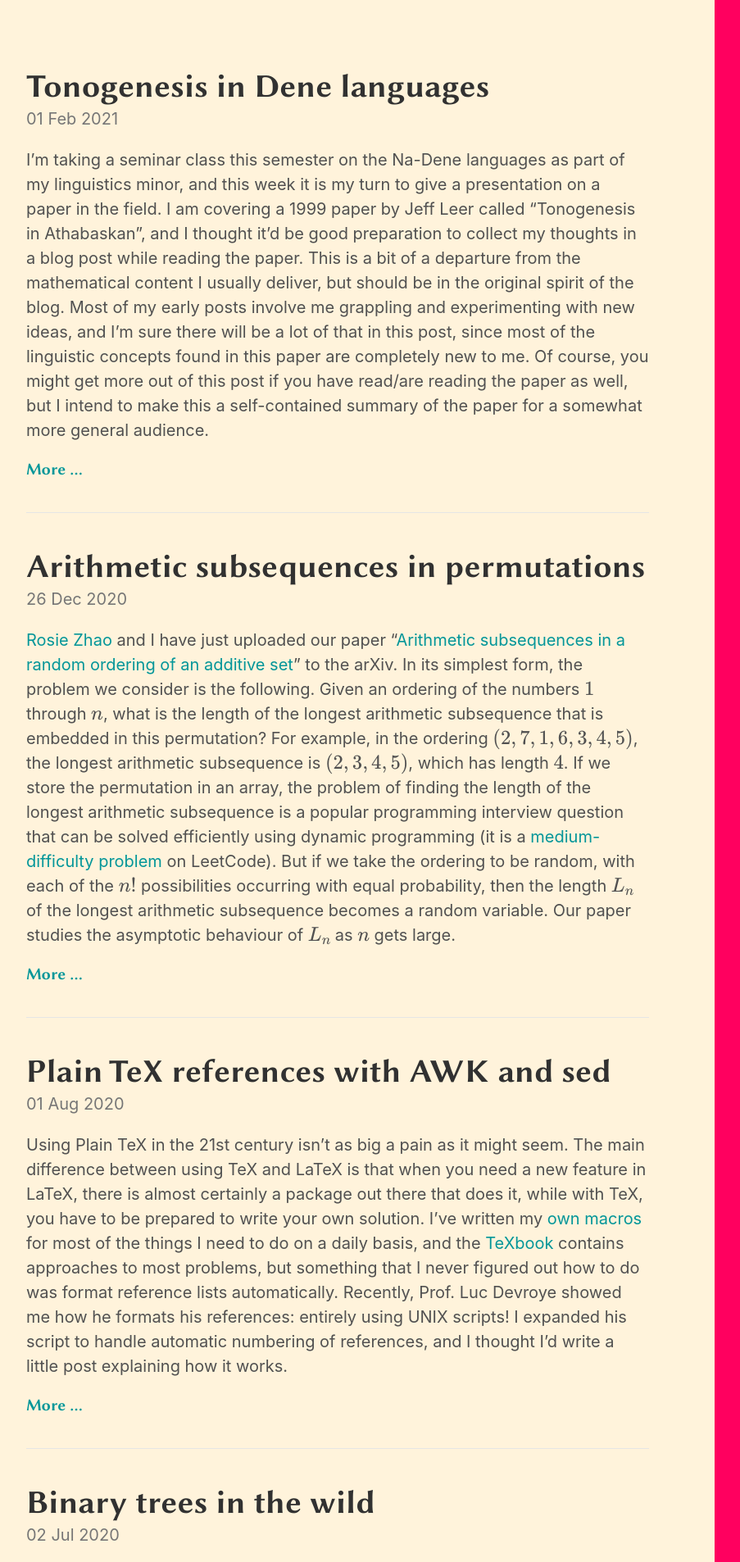
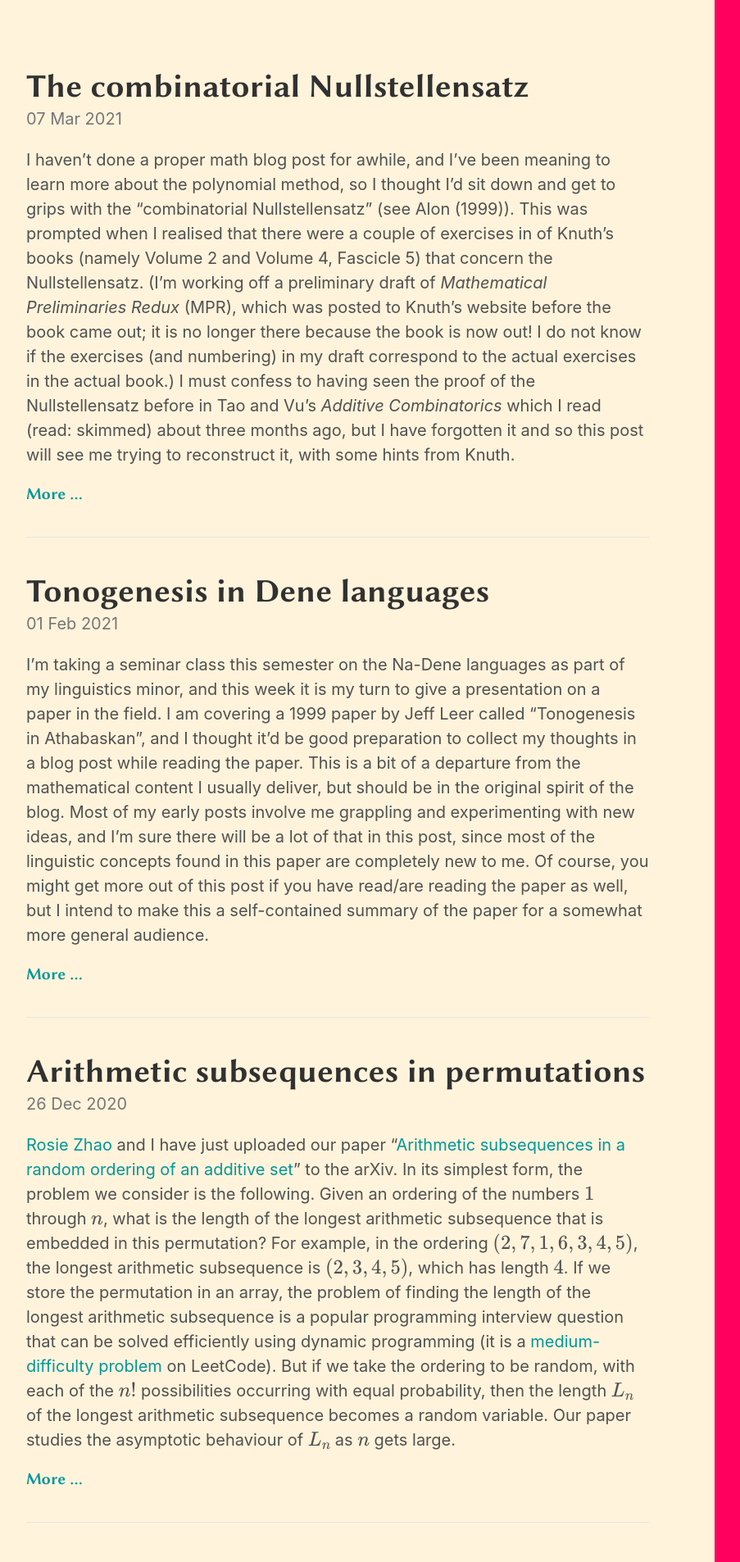
Before and after one commit to marcelgoh/marcelgoh.github.io, a Jekyll site: the page built from index.html, in a window 1280 px wide. Shown: the top 1906 px of the page at 82% size, without its empty margins (48-951 px from the left). Built offline with Jekyll 4.4.1, drawn with Linux system fonts in a browser that asks for light colours; some web fonts are replaced; formulas are drawn with MathJax 3; a script that is not in the unit is left out; the list of posts is cut into pages by our own code; some of the changed lines change nothing that is shown; some of the changed text lies outside the part shown.

Commit message:
Combinatorial Nullstellensatz

```diff
--- /dev/null
+++ b/_posts/2021-03-07-the-combinatorial-nullstellensatz.md
@@ -0,0 +1,214 @@
+---
+layout: post
+title: The combinatorial Nullstellensatz
+date: 2021-03-07
+published: true
+mathjax: true
+excerpt_separator:  <!--more-->
+---
+
+I haven't done a proper math blog post for awhile, and I've been meaning to learn more about the polynomial
+method, so I thought I'd sit down and get to grips with the "combinatorial Nullstellensatz" (see Alon (1999)).
+This was prompted when I realised that there were a couple of exercises in of Knuth's books (namely Volume 2
+and Volume 4, Fascicle 5) that concern
+the Nullstellensatz. (I'm working off a preliminary draft of _Mathematical Preliminaries Redux_ (MPR),
+which was posted to Knuth's website before the book came out; it is no longer there because the book is now out!
+I do not know if the exercises (and numbering) in my draft correspond to the actual exercises in the actual book.)
+I must confess to having seen the proof of the Nullstellensatz before
+in Tao and Vu's _Additive Combinatorics_ which I read (read: skimmed) about three months ago, but I have forgotten
+it and so this post will see me trying to reconstruct it, with some hints from Knuth.
+<!--more-->
+
+### Proof of the theorem
+
+Here is the statement we're trying to prove (exercise 114 of MPR):
+
+__Theorem__ (The combinatorial Nullstellensatz). _Let $k$ be a field and let $f\in k[x_1,\ldots,x_n]$
+be a polynomial such that the coefficient of $x_1^{d_1}\cdots x_n^{d_n}$ is nonzero and each term has degree
+at most $d_1+\cdots +d_n$. If $S_1, \ldots, S_n$ are subsets of $k$ with $|S_j|>d_j$ for every $1\leq j\leq n$
+and we pick $X_1,\ldots,X_n$ uniformly (and independently) at random respectively from $S_1,\ldots,S_n$, then_
+
+$${\bf P}\big\{ f(X_1,\ldots,X_n) \neq0\big\}
+\geq {(|S_1|-d_1) + \cdots + (|S_n|-d_n) - n+1\over|S_1|\cdots|S_n|}.$$
+
+This probability is nonzero by our assumption on the sizes of the $S_j$ and indeed,
+most applications of the Nullstellensatz simply use the existence of a single
+non-root of $f$ in $S_1\times\cdots\times S_n$.
+As a hint, Knuth says to consult exercise 4.6.1.-16, which is found in Volume 2. Reformulated in probabilistic
+notation to match the notation used in the statement of the Nullstellensatz above, here is its statement and proof:
+
+__Lemma.__ _Let $k$ be a field and fix a nonzero multivariate polynomial $f\in k[x_1,\ldots x_n]$. Suppose that
+the degree of $f$ in the variable $x_j$ is at most $d_j$ and let $S_1,\ldots,S_n$ be subsets of $k$ with
+$|S_j|\geq d_j$ for all $j$. Then if we sample $X_j$ uniformly (and independently) at random from each $S_j$,_
+
+$${\bf P}\big\{ f(X_1, \ldots, X_n) \neq 0\big\} \geq {\prod_{j=1}^n (|S_j| - d_j)\over |S_1|\cdots|S_n|}.$$
+
+_Proof._ We induce on $n$. When $n = 1$, a polynomial of degree $d_1$ can have at most $d_1$ roots, so there
+are at least $|S_1| - d_1$ non-roots in the set $S_1$. Thus the probability of choosing a non-root is
+at least $(|S_1| - d_1)/|S_1|$. Now let $n>1$ and suppose the lemma holds for $n-1$. Sample $X_1, \ldots, X_{n-1}$
+and note that if we let $g(x) = f(X_1,\ldots,X_{n-1},x)$, then there exist polynomials $f_0,\ldots,f_{d_n}\in
+k[x_1,\ldots,x_{n-1}]$ such that
+
+$$g(x) = f_0(X_1,\ldots,X_{n-1}) + x f_1(X_1,\ldots,X_{n-1}) + \cdots + {x}^{d^n}
+f_{d_n}(X_1,\ldots,X_{n-1}),$$
+
+with some $i$ such that $f_i$ not identically zero. By the induction hypothesis, we have
+
+$${\bf P}\big\{ f_i(X_1, \ldots, X_{n-1}) \neq 0\big\}\geq{\prod_{j=1}^{n-1} (|S_j|-d_j)\over|S_1|\cdots|S_{n-1}|},$$
+
+meaning that $g(x)$ is a nonzero univariate polynomial with degree at most $d_n$. Thus it has at most $d_n$ roots and
+sampling $X_n$ uniformly from $S_n$,
+we conclude that
+
+$${\bf P}\big\{g(x_n)\neq 0\big\} \geq {\bf P}\big\{ f_i(X_1, \ldots, X_{n-1})\big\} {|S_n| - d_n\over |S_n|}
+\geq {\prod_{j=1}^n (|S_j| - d_j)\over |S_1|\cdots|S_n|}.$$
+
+This completes the induction and proves the lemma.&nbsp;&nbsp;∎
+
+The lemma above is a variant of the
+[Schwartz-Zippel lemma](https://en.wikipedia.org/wiki/Schwartz–Zippel_lemma). (Knuth cites DeMillo and Lipton,
+and indeed, Wikipedia says that this lemma was independently discovered around the same time by Schwartz, Zippel,
+and DeMillo-Lipton; I have included all three references at the bottom of the post.)
+It quantifies the intuitive fact that with $f$ fixed, as
+the sizes of the $S_j$ increase, the probability of finding a root of $f$ when picking vectors
+uniformly at random from $\prod_j S_j$ goes to 0. With this lemma in hand, we can now prove the Nullstellensatz.
+
+_Proof of the Nullstellensatz assuming the lemma._ The main trouble is that the degree of $f$ in the variable $x_j$
+is not $\leq d_j$; it is only guaranteed to be $\leq d_1 + \cdots + d_n$. However, note that the polynomial
+$f_j(x) = \prod_{s\in S_j} (x-s)$, is of degree $|S_j|$ and is zero on all $s\in S_j$. So modifying $f$ by
+replacing ${x_j}^{|S_j|}$ by ${x_j}^{|S_j|} - f_j(x_j)$ everywhere does not change its value on the set $S_j$.
+After doing this for all $j$, the value of $f$ on $S_1\times\cdots\times S_n$ has not changed,
+but the degree of $f$ in each variable $j$ is at most $|S_j| - 1$. Applying the lemma gives
+
+$${\bf P}\big\{ f(X_1, \ldots, X_n) \neq0\big\} \geq {\prod_{j=1}^n (|S_j| - |S_j|+1)\over |S_1|\cdots|S_n|}
+= {1\over|S_1|\cdots|S_n|}$$
+
+and proves the theorem in the case that
+$|S_j|= d_j+1$
+for all $j$. (It also proves existence of a non-root in the general case.)
+
+We need to increase this probability to match the theorem statement in the general case, where $|S_j| > d_j+1$
+for at least some $j$.
+From what we have already shown, we know that taking subsets $S_j'\subseteq S_j$ of size $|S_j| = d_j+1$
+for all $j$, there is a non-root of $f$ in $S_1'\times\cdots\times S_n'$. We construct
+a set $A$ of non-roots as follows. Pick any $S_1'\times\cdots\times S_n'$ with $|S_j'| = d_j+1$ for every $j$.
+There is a non-root of $f$ in $S_1'\times\cdots\times S_n'$,
+call it $(a_1,\ldots,a_n)$, so we add this non-root to $A$ and then replace $a_1$
+with a new element of $S_1\setminus S_1'$. We can do this this $|S_1| - d_1 - 1$ times for the first coordinate,
+and, in general, $|S_j|-d_j - 1$ times for the $j$th coordinate. After running out of new elements, we have placed
+$(|S_1| - d_1) + \cdots + (|S_n| - d_n)-n$ distinct non-roots in $S_1\times \cdots\times S_n$ into $A$, and then we
+add one more in the final iteration of the algorithm. The size of $A$ is enough to give us a lower
+bound for the probability of choosing a non-root.&nbsp;&nbsp;∎
+
+### Subgraphs of multigraphs
+
+The next two exercises in MPR deal with applications of the Nullstellensatz. The first is an easy problem about covering
+a discrete grid with lines, which we'll skip here. The second is a bit more complicated:
+
+__Proposition.__ Let $p$ be a prime. Any multigraph on $n$ vertices with more than $(p-1)n$ edges contains a nonempty
+subgraph in which the degree of every vertex is a multiple of $p$.
+
+_Proof._ Let $G$ be a multigraph satisfying the hypotheses. We construct a polynomial $f$ over the finite field
+on $p$ elements with a variable $x_e$ for every edge $e$ in the multigraph. For each vertex $v$ in the multigraph,
+form a polynomial $f_v = \sum_{v\in e} x_e$, where $x_e$ is represented twice if $e$ is a loop from $v$ to itself.
+Note that $f_v$ has degree no more than 1 in each variable. Let $x$ be a vector indexed by $e\in E(G)$.
+
+$$f(x) = \prod_{v\in V(G)} (1-{f_v}(x)^{p-1}) - \prod_{e\in E(G)} (1-x_e).$$
+
+The first term has degree $(p-1)n < |E(G)|$ and the second term has degree $|E(G)|$, so if we let $d_e =1$ for every
+edge $e$, the whole polynomial has degree $|E(G)| = \sum_{e\in E} d_e$. The coefficient of $\prod_{e\in E(G)} x_e$
+is $(-1)^{|E(G)|}$, which is nonzero, so letting $$S_e = \{0,1\}$$ for all $e$, by the combinatorial Nullstellensatz
+there is a subset $E'$ of $E(G)$ such that setting
+$x_e = 1$ for all $e\in E'$ and $x_e = 0$ otherwise, we have $f(x)\neq 0$. Let $G'$ be the subgraph of $G$ defined
+by taking the same vertex set and the subset $E'$ of edges.
+
+Note that $f_v(x)$ is the degree of the vertex $v$ in the subgraph $E'$, modulo $p$.
+Picking none of the edges cannot be a solution, since then we would have $f(x) = 1 - 1 = 0$. Picking
+even one edge causes the second term to be zero, and by Fermat's little theorem,
+the first term is nonzero only when $f_v(x) = 0$ for all $v$,
+meaning that the degree of each vertex $v$ in the nonempty subgraph is a multiple of $p$.&nbsp;&nbsp;∎
+
+This exercise is related to a result of Alon, Friedland, and Kalai (1984).
+Next we will present two classical theorems that can easily be proven using the Nullstellensatz; in fact,
+Alon included both as examples in his original 1999 paper.
+
+### The Cauchy-Davenport theorem
+
+This theorem about sumsets is rather oddly named because A. Cauchy died in 1857 and H. Davenport was only born in 1907.
+Given two subsets $A$ and $B$ of the finite field with $p$ elements (for a prime $p$), the _sumset_ $A+B$ is the
+set of all elements of the form $a+b$, where $a\in A$ and $b\in B$. The Cauchy-Davenport theorem gives a lower
+bound on the size of $A+B$:
+
+__Theorem__ (Cauchy-Davenport). _Let $k={\bf F}_p$ be a finite field of prime order.
+If $A$ and $B$ are two subsets of $k$, then_
+
+$$|A+B| \geq \min\{p, |A|+|B|-1\}.$$
+
+_Proof._ If $|A|+|B|>p$, then for every $s\in k$, the size of the set $$s-B = \{s - b: b\in B\}$$ has the same
+size as $B$, so it must intersect $A$ in some element. This means that $s$ can be written as $a+b$ for some
+$a\in A$ and $b\in B$; that is, $A+B = F$ and has size $p$. Now assume $|A|+|B|\leq p$ and let $C$ be any subset
+of $k$ with size $|C| = |A|+|B|-2$. Let $f$ be the bivariate polynomial
+
+$$f(x_1,x_2) = \prod_{c\in C} (x_1+x_2-c).$$
+
+Let $d_1 = |A|-1$, $d_2 = |B|-1$, and note that the coefficient of ${x_1}^{d_1}{x_2}^{d_2}$ is, by the binomial
+theorem, ${|A|+|B|-2\choose |A|-1}$, and this is nonzero modulo $p$, since $|A|+|B|-2 < p$. Taking $S_1 = A$
+and $S_2 = B$ in the Nullstellensatz, we find that there must be some $a\in A$ and $b\in B$ such that
+
+$$f(a,b) = \prod_{c\in C} (a+b-c) \neq 0,$$
+
+implying that $a+b\notin C$. Since $C$ was an arbitrary set
+of size $|A|+|B|-2$ and we found that $A+B\not\subseteq C$, this means that $|A+B|\geq |A|-|B|-1$.&nbsp;&nbsp;∎
+
+### Chevalley's theorem
+
+This theorem was proved by C. Chevalley in 1935, and strengthened the same year by E. Warning. The strong version
+states that given a set of polynomials $$\{f_i\}$$ over a finite field $k$, if the number of variables is sufficiently
+large in comparison to the degrees of the polynomials, the set of points $A$ on which every $f_i$ is zero must be
+a multiple of ${\rm char}\,k$.
+Chevalley's original formulation simply stated that if the set $A$ is nonempty, then it must
+have at least two elements (which follows from the stronger version, since for a finite field $k$,
+${\rm char}\,k\geq 2$). This is the version of the theorem we will state and prove, and we will only deal with
+the case where the
+
+__Theorem__ (Chevalley). _Let $k = {\bf F}_q$ be the finite field on $q$ elements, where $q$ is a prime power,
+and let $f_1, \ldots, f_m$ be polynomials in $k[x_1,\ldots,x_n]$.
+If $n > \deg f_1 + \cdots + \deg f_m$ and there exists a point $a = (a_1,\ldots,a_n) \in k^n$
+such that $f_i(a) = 0$ for all $f_i$, then there is another point $a'\neq a$ such that $f_i(a') = 0$ for all $f_i$._
+
+_Proof._ Let
+
+$g(x_1, \ldots,x_n) = \prod_{i=1}^m (1-f_i(x_1,\ldots,x_n)^{q-1})\quad\hbox{and}\quad
+h(x_1,\ldots,x_n) = \prod_{j=1}^n\prod_{s\in k\setminus\{a_j\}} (x_i - s),$
+
+and let
+
+$$ f(x_1, \ldots,x_n) = g(x_1,\ldots,x_n) - \lambda h(x_1,\ldots,x_n),$$
+
+where $\lambda\in k$ is a scalar chosen such that $f(a) = 0$. Since $g(a) = 1$ and
+and $h(a)\neq 0$, $\lambda\neq 0$ is exactly $h(a)^{-1}$.
+The total degree of $f$ is $(q-1)n$, since $h$ has exactly this degree and $g$ has degree
+
+$$(q-1)(\deg f_1 + \cdots + \deg f_m) < (q-1)n.$$
+
+Let $d_i = q-1$ for all $1\leq i\leq n$ and note that the coefficient of $\prod_{i=1}^n {x_i}^{d_i}$
+is $-\lambda\neq 0$. By the Nullstellensatz with $S_i$ set to the entire field for all $i$, we find that
+there must be a point $a' = (a_1',\ldots, a_n')$ with $f(a')\neq 0$. Of course, $a'$ cannot equal $a$ since $f(a)=0$.
+But since there exists $i$ for which $a_i' \neq a_i$, we must have $h(a') =0$. So $g(a')\neq 0$, meaning that
+$f_i(a')$ is zero for all $i$, since any nonzero element of $k$ equals 1 when taken to the $(q-1)st$ power.&nbsp;&nbsp;∎
+
+### References
+
++ Noga Alon, "Combinatorial Nullstellensatz", _Combinatorics, Probability, and Computing_ __8__ (1999), 7-29.
++ Noga Alon, Shmuel Friedland, and Gil Kalai, "Regular subgraphs of almost regular graphs," _Journal of
+Combinatorial Theory, Series B_ __37__ (1984), 79-91.
++ Richard A. DeMillo and Richard J. Lipton, "A probabilistic remark on algebraic program testing," _Information
+Processing Letters_ __7__ (1978), 193-195.
++ Donald E. Knuth, _The Art of Computer Programming, Volume 2: Seminumerical Algorithms,_ (Addison-Wesley, 1969).
++ Donald E. Knuth, _The Art of Computer Programming, Volume 4, Fascicle 5:
+Mathematical Preliminaries Redux; Introduction to Backtracking; Dancing Links_, (Addison-Wesley, 2019).
++ Jack Schwartz, "Fast probabilistic algorithms for verification of polynomial identities," _Journal of the ACM_
+(1980), 701-717.
++ Terence Tao and Van Ha Vu, _Additive Combinatorics_ (Cambridge University Press, 2006).
++ Richard Zippel, "Probabilistic algorithms for sparse polynomials," _Lecture Notes in Computer Science_ __72__ (1979),
+216-226.
--- a/archive/index.md
+++ b/archive/index.md
@@ -3,6 +3,7 @@ layout: page
 title: Blog Archive
 ---
 ## 2021
+- (07.03.2021) [The combinatorial Nullstellensatz]({{ site.baseurl }}/2021/03/07/the-combinatorial-nullstellensatz.html)
 - (01.02.2021) [Tonogenesis in Dene languages]({{ site.baseurl }}/2021/02/01/tonogenesis-in-dene.html)
 
 ## 2020
```
